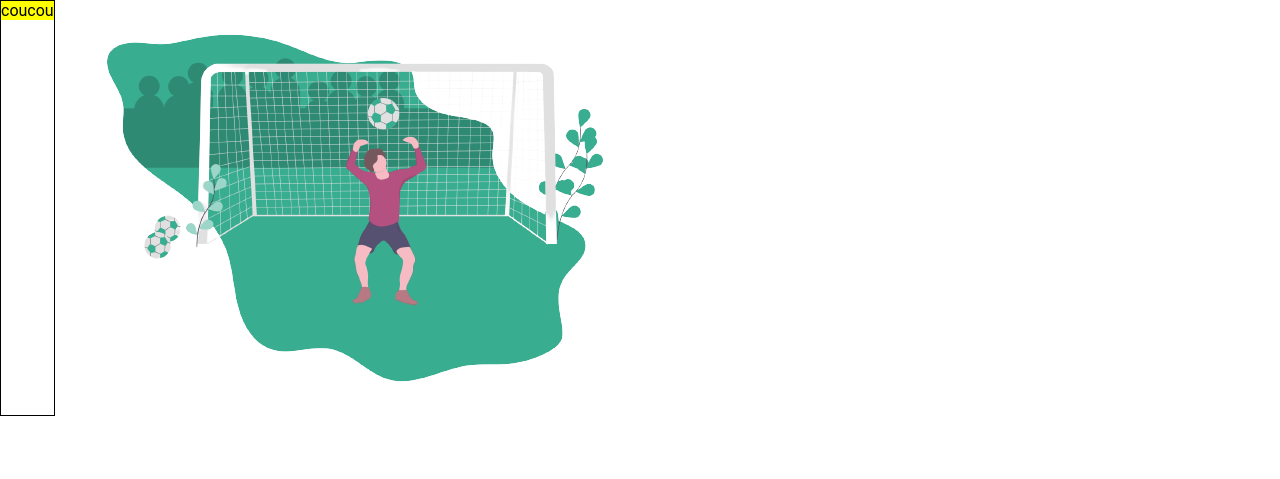
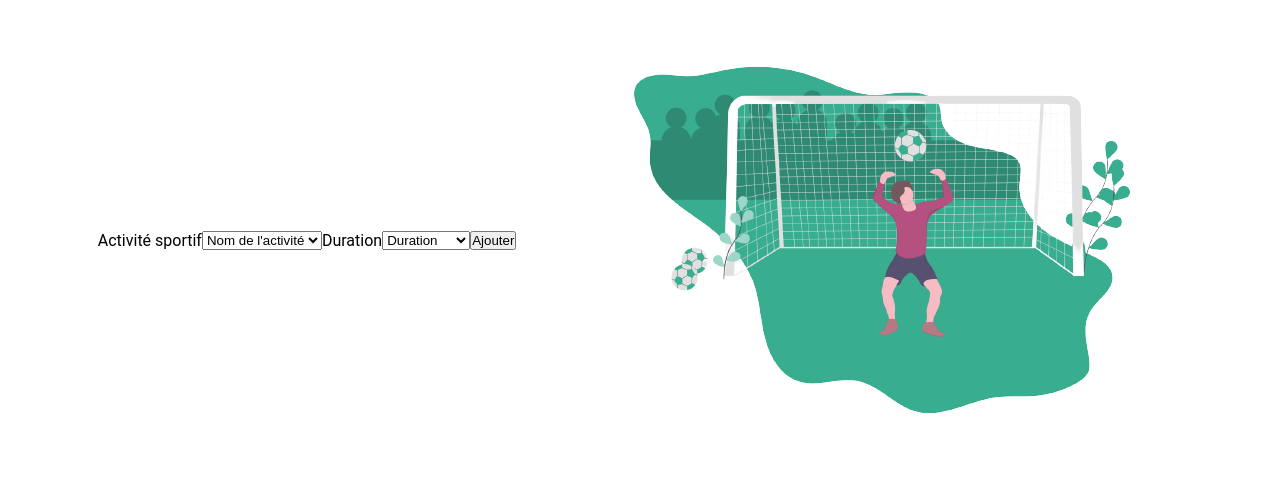
Before and after one commit to DalilaYaz/weightlight, a PHP site: page /sportsList.php in a window 1280 px wide. Shown: the part 85-564 px from the top of the page. Run offline with PHP 8.4, Linux system fonts and the light colour scheme.

Commit message:
changements Sports

```diff
--- a/css/sportActivity.css
+++ b/css/sportActivity.css
@@ -11,7 +11,7 @@ p {
   justify-content: space-between;
 }
 
-span:after {
+.linee:after {
   display: inline-block;
   content: "";
   border-top: 0.3rem solid black;
--- a/css/sportslist.css
+++ b/css/sportslist.css
@@ -1,9 +1,11 @@
-p{
-    background-color: yellow;
+.flex {
+    display: flex;
+    align-items: center;
+    flex-wrap: wrap;
+    justify-content: space-evenly;
+    padding: 2rem;
 }
-#conteneur{
+
+.row {
     display: flex;
 }
-#colGauche{
-    border: 1px solid black;
-}
--- a/sportactivity.php
+++ b/sportactivity.php
@@ -20,7 +20,7 @@
 
     <div class="cards">
         <div class="card1 row">
-            <div>
+            <div class="linee">
                 <span class="number">1</span>
                 <p>Activité <br> sportive</p>
             </div>
--- a/sportslist.php
+++ b/sportslist.php
@@ -18,11 +18,36 @@
 </head>
 
 <body>
-    <div id="conteneur">
-        <div id="colGauche">
-            <p>coucou</p>
+    <div class="flex">
+        <div class="row">
+            <label for="sport-select">Activité sportif </label>
+
+            <select name="sports" id="sport-select">
+                <option value="">Nom de l'activité</option>
+                <option value="dog">Course à pieds</option>
+                <option value="cat">Football</option>
+                <option value="hamster">Basket-ball</option>
+                <option value="parrot">Natation</option>
+                <option value="spider">Cyclisme</option>
+                <option value="goldfish">Pêche</option>
+            </select>
+
+            <label for="duration-select">Duration </label>
+            <select name="duration" id="duration-select">
+                <option value="">Duration</option>
+                <option value="5m">5 minutes</option>
+                <option value="10m">10 minutes</option>
+                <option value="15m">15 minutes</option>
+                <option value="20m">20 minutes</option>
+                <option value="30m">30 minutes</option>
+                <option value="45m">45 minutes</option>
+                <option value="1h">1 heure</option>
+                <option value="2h">2 heures</option>
+                <option value="3h">3 heures</option>
+            </select>
+            <button>Ajouter</button>
         </div>
-        <div>
+        <div class="row">
             <img src="./images/sports/foot.png" alt="">
         </div>
     </div>
```
